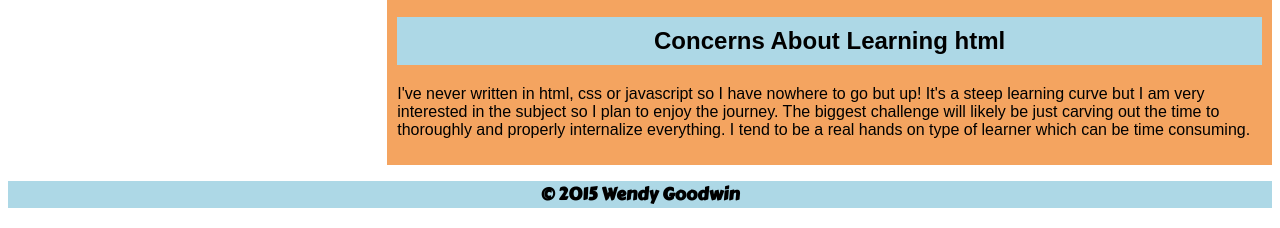
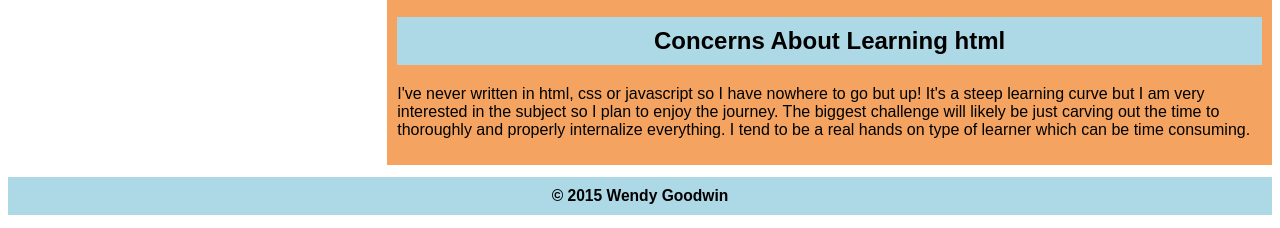
Before and after one commit to CelticCoffee/first, a plain HTML site: page index.html in a window 1280 px wide. Shown: the part 863-1091 px from the top of the page. Drawn offline with Linux system fonts and the light colour scheme; a web font is replaced by a local one.

Commit message:
changed footer font style

```diff
--- a/index.html
+++ b/index.html
@@ -31,20 +31,12 @@
             </a>
     	<section>
 	        <h2>Concerns About Learning html</h2>
-			<p>I've never written in html, css or javascript so I have nowhere to go but up!  It's a steep learning curve but I am very interested in the subject so I plan to enjoy the journey.  The biggest challenge will likely be just carving out the time to thoroughly and properly internalize everything.  I tend to be a real hands on type of learner which can be time consuming.
+			<p>I've never written in html, css or javascript so I have nowhere to go but up!  It's a steep learning curve but I am very interested in the subject so I plan to enjoy the journey.  The biggest challenge will likely be just carving out the time to thoroughly and properly internalize everything.  I tend to be a real hands on type of learner which can be time consuming. </p>
 		</section>
 	</div>
+</body>
 
-
-
-
-		</p>
 	<footer class="footer">
-		<h1>&copy; 2015 Wendy Goodwin</h1>
+		<h2>&copy; 2015 Wendy Goodwin</h2>
 	</footer>
-
-
-
-
-</body>
 </html>
--- a/main.css
+++ b/main.css
@@ -56,5 +56,5 @@ FOOTER
 .footer  {
 	background-color: #ADD8E6; /*Color Light Blue*/
 	text-align: center;
-	font-size: 55%;
+	font-size: 65%;
 }
```
